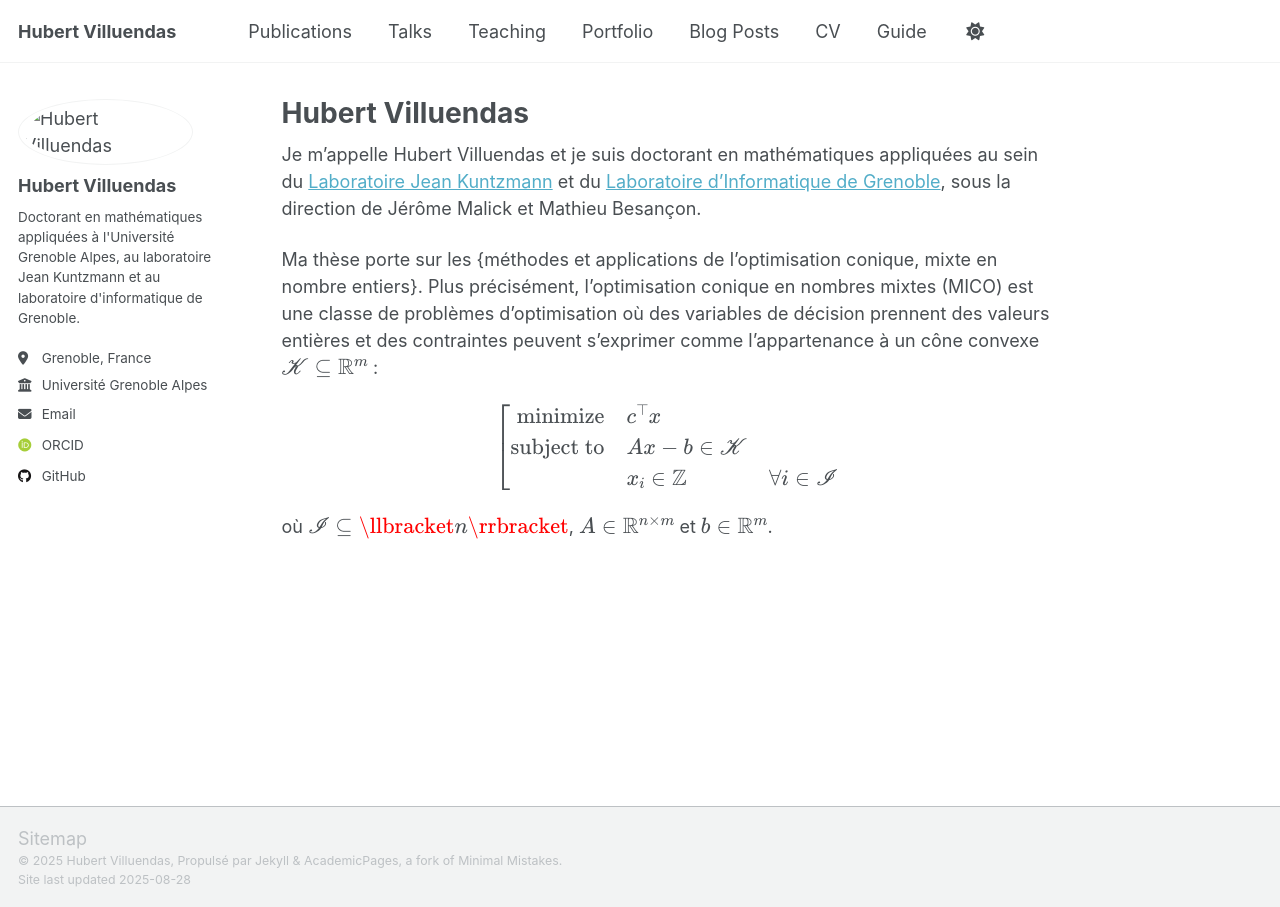
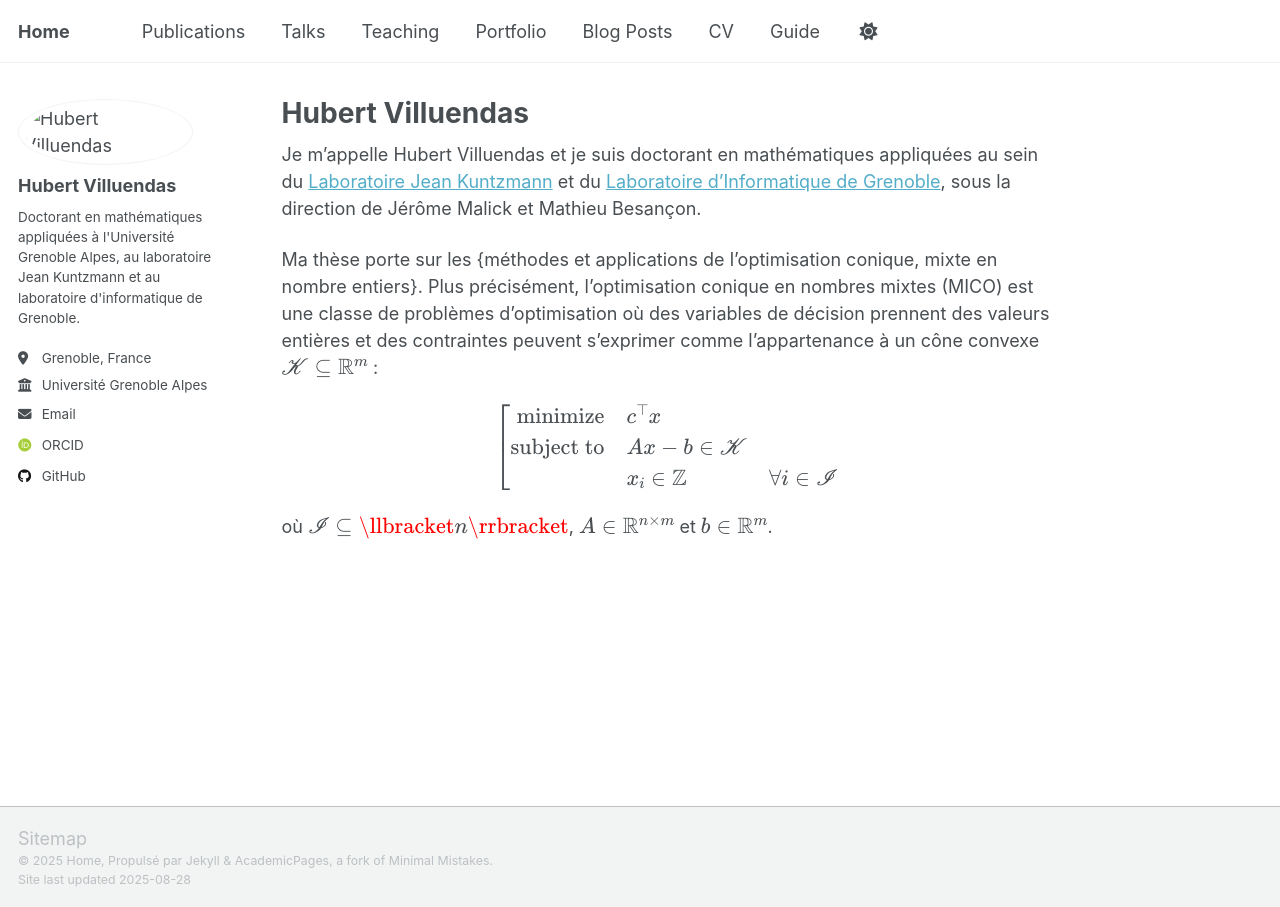
Before and after one commit to HubertVilluendas/hubertvilluendas.github.io, a Jekyll site: the page built from _pages/about.md, in a window 1280 px wide. Built offline with Jekyll 4.4.1, drawn with Linux system fonts in a browser that asks for light colours; some web fonts are replaced; a script that is not in the unit is left out.

Commit message:
Retour en arrière 1

```diff
--- a/_config.yml
+++ b/_config.yml
@@ -9,11 +9,11 @@
 # Basic Site Settings
 locale                   : "fr"
 site_theme               : "default" # Currently available options are "default", "air"
-title                    : "Hubert Villuendas"
+title                    : "Home"
 title_separator          : "-"
-name                     : &name "Hubert Villuendas"
+name                     : &name "Home"
 description              : &description "personal description"
-url                      : https://academicpages.github.io # the base hostname & protocol for your site e.g. "https://[your GitHub username].github.io" or if you already have some other page hosted on Github then use "https://[your GitHub username].github.io/[Your Repo Name]"
+url                      : https://hubertvilluendas.github.io # the base hostname & protocol for your site e.g. "https://[your GitHub username].github.io" or if you already have some other page hosted on Github then use "https://[your GitHub username].github.io/[Your Repo Name]"
 baseurl                  : "" # the subpath of your site, e.g. "/blog"
 repository               : "academicpages/academicpages.github.io"
 
```
